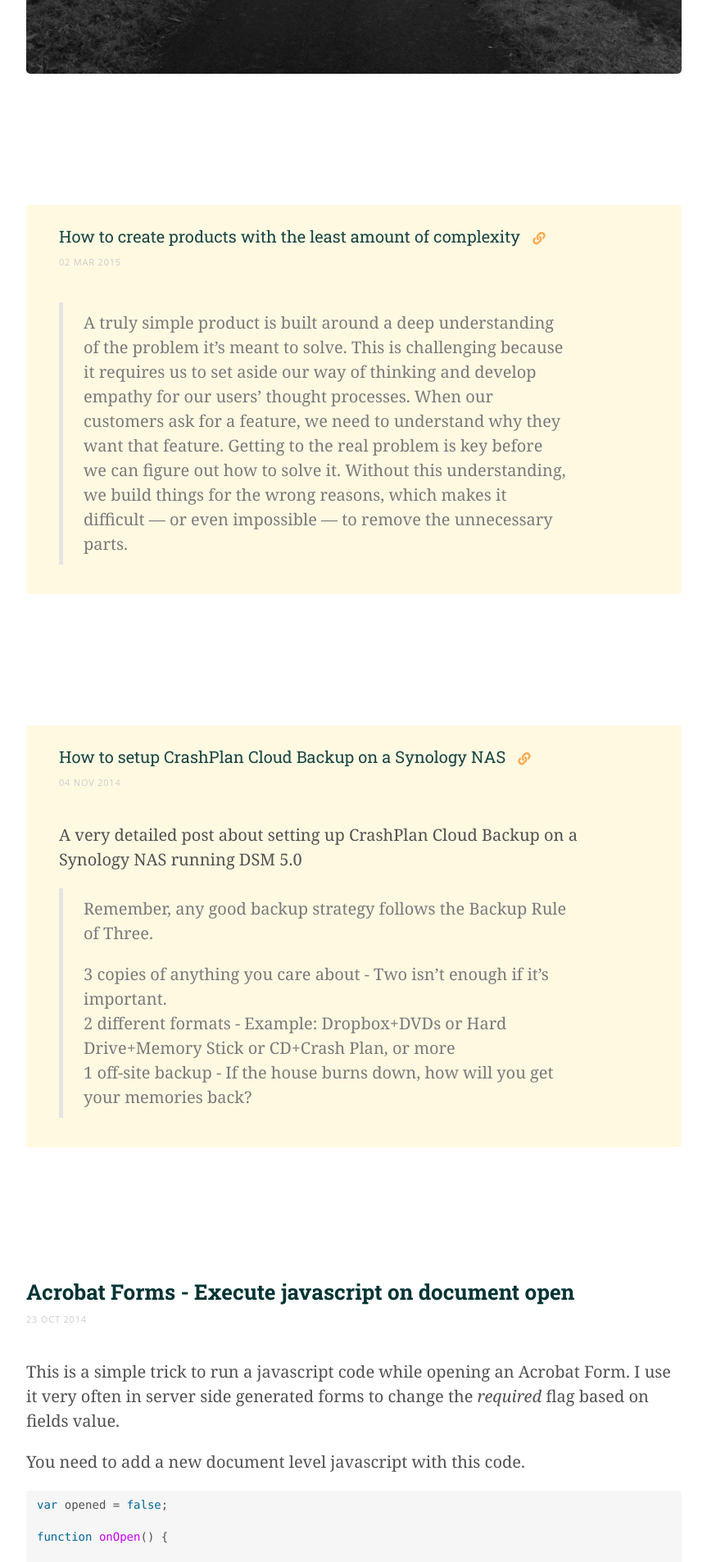
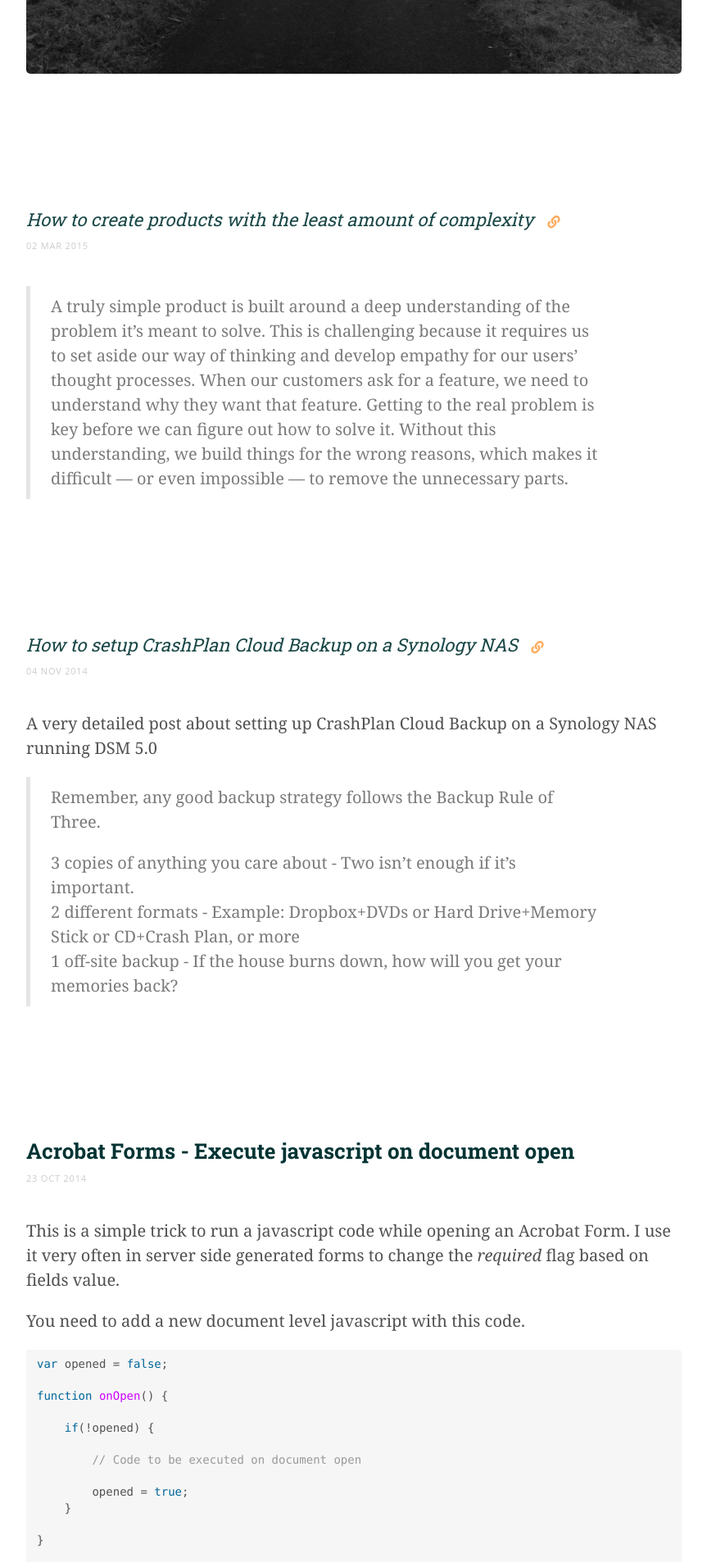
Before and after one commit to amelandri/amelandri.github.io, a Jekyll site: the page built from index.html, in a window 1280 px wide. Shown: the part 1482-3388 px from the top of the page at 82% size, without its empty margins (208-1071 px from the left). Built offline with Jekyll 4.4.1, drawn with Linux system fonts in a browser that asks for light colours; nearby versions of some CDN libraries; the list of posts is cut into pages by our own code; comment, search, counter and statistics services are not loaded.

Commit message:
Changed external post layout

```diff
--- a/public/css/lanyon.css
+++ b/public/css/lanyon.css
@@ -350,17 +350,13 @@ a.sidebar-nav-item:focus {
 }
 
 .linklog{
-background: #fff9e2;
-padding: 1rem 2rem;
--webkit-border-radius: 4px;
--moz-border-radius: 4px;
-border-radius: 4px;
 }
 
 .external-url a{
 	font-weight: normal;
 	opacity: 0.9;
-	font-size: 1rem;
+	font-style: italic;
+	font-size: 1.1rem;
 }
 
 .external-url a svg{
```
